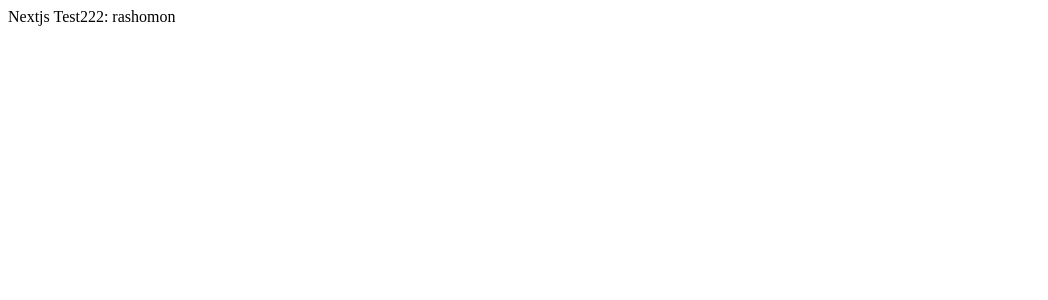
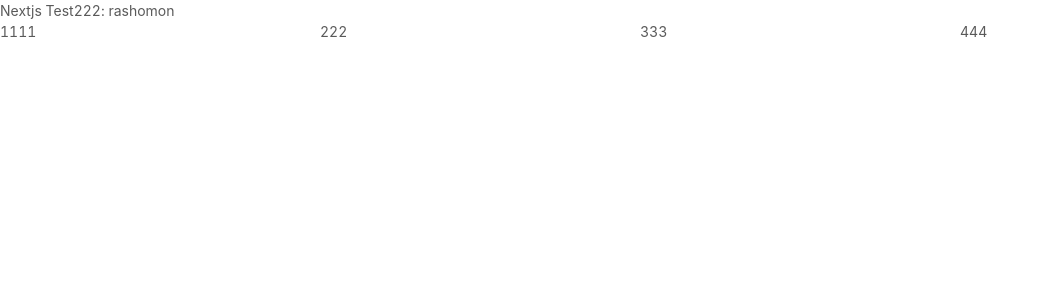
Before and after one commit to santiini/nextjs-demo, a Next.js app: page / in a window 1280 px wide. Shown: the top 300 px of the page, without its empty margins (0-1048 px from the left). Built offline with nearby package versions, Linux system fonts and the light colour scheme.

Commit message:
feat: 引入 antd

```diff
--- /dev/null
+++ b/next.config.js
@@ -0,0 +1,38 @@
+/**
+ * next config
+ *
+ * @format
+ */
+
+const withLess = require('@zeit/next-less');
+
+module.exports = withLess({
+  lessLoaderOptions: {
+    javascriptEnabled: true,
+  },
+  webpack: (config, {isServer}) => {
+    if (isServer) {
+      const antStyles = /antd\/.*?\/style.*?/;
+      const origExternals = [...config.externals];
+
+      config.externals = [
+        (context, request, callback) => {
+          if (request.match(antStyles)) return callback();
+          if (typeof origExternals[0] === 'function') {
+            origExternals[0](context, request, callback);
+          } else {
+            callback();
+          }
+        },
+        ...(typeof origExternals[0] === 'function' ? [] : origExternals),
+      ];
+
+      config.module.rules.unshift({
+        test: antStyles,
+        use: 'null-loader',
+      });
+    }
+
+    return config;
+  },
+});
--- a/package.json
+++ b/package.json
@@ -14,9 +14,13 @@
   "author": "",
   "license": "ISC",
   "dependencies": {
+    "@zeit/next-less": "^1.0.1",
+    "antd": "^3.26.2",
     "dotenv": "^8.2.0",
     "express": "^4.17.1",
+    "less": "^3.10.3",
     "next": "^9.1.5",
+    "null-loader": "^3.0.0",
     "react": "^16.12.0",
     "react-dom": "^16.12.0",
     "typescript": "^3.7.3"
@@ -27,6 +31,7 @@
     "@types/react-dom": "^16.9.4",
     "@typescript-eslint/eslint-plugin": "^2.11.0",
     "@typescript-eslint/parser": "^2.11.0",
+    "babel-plugin-import": "^1.13.0",
     "eslint": "^6.7.2",
     "eslint-config-prettier": "^6.7.0",
     "eslint-plugin-prettier": "^3.1.1",
--- /dev/null
+++ b/pages/index.less
@@ -0,0 +1,4 @@
+/** @format */
+
+// 引入 antd.less
+@import '~antd/dist/antd.less';
--- a/pages/index.tsx
+++ b/pages/index.tsx
@@ -1,5 +1,6 @@
 /** @format */
-
+import {Row, Col} from 'antd';
+import './index.less';
 interface Person {
   name: string;
 }
@@ -9,5 +10,15 @@ const Rashomon: Person = {
 };
 
 export default () => {
-  return <div>Nextjs Test222: {Rashomon.name}</div>;
+  return (
+    <div>
+      <Row>Nextjs Test222: {Rashomon.name}</Row>
+      <Row>
+        <Col span={6}>1111</Col>
+        <Col span={6}>222</Col>
+        <Col span={6}>333</Col>
+        <Col span={6}>444</Col>
+      </Row>
+    </div>
+  );
 };
```
Also changed, not shown: .babelrc, 1 other file (tests, documents, lock files or other folders).
